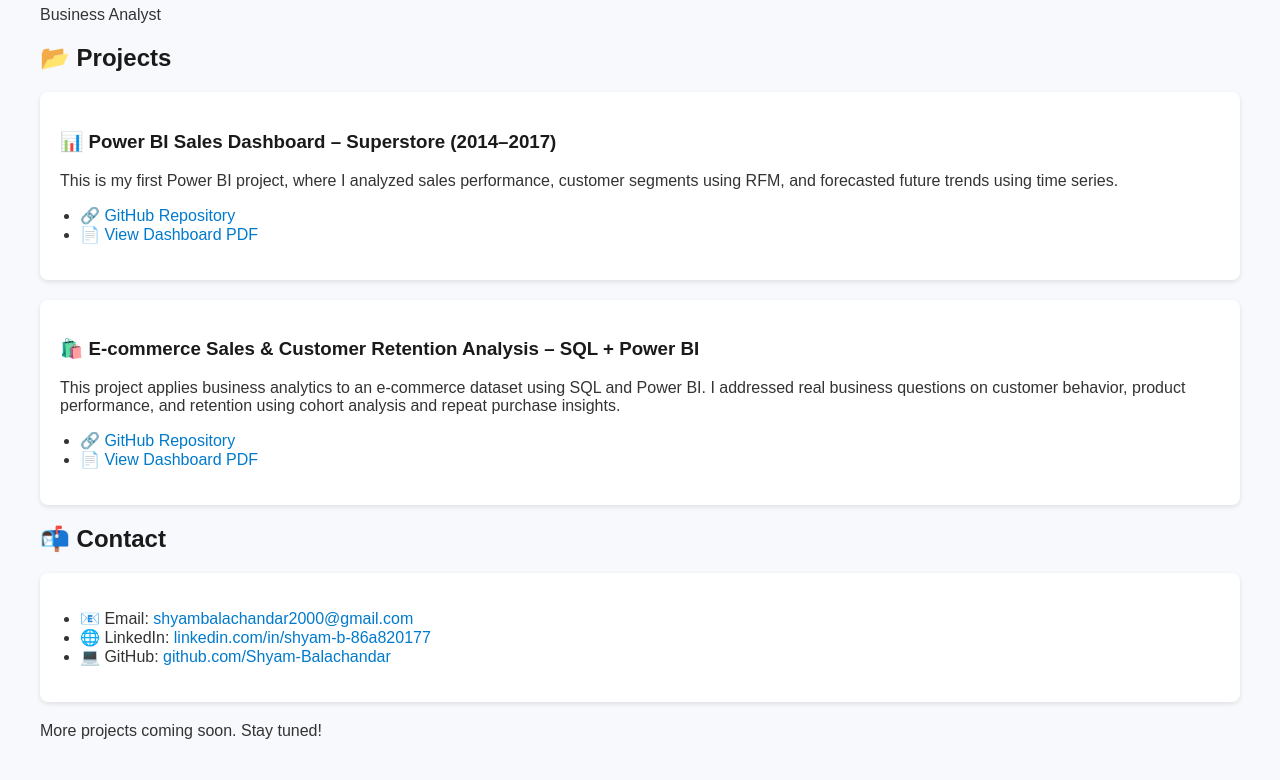
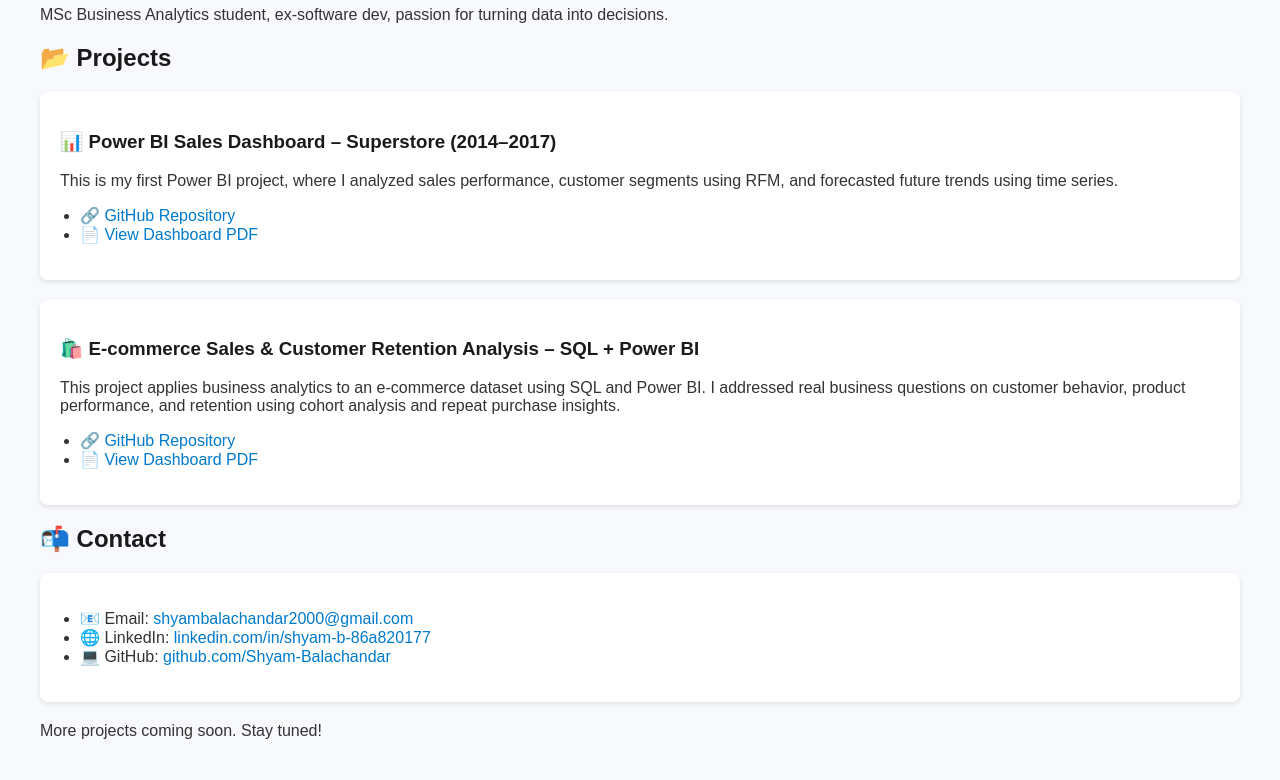
Before and after one commit to Shyam-Balachandar/shyam-balachandar.github.io, a plain HTML site: page index.html in a window 1280 px wide. Shown: the part 93-873 px from the top of the page. Drawn offline with Linux system fonts and the light colour scheme.

Commit message:
Update index.html

```diff
--- a/index.html
+++ b/index.html
@@ -34,7 +34,7 @@
 </head>
 <body>
   <h1>👋 Hi, I'm Shyam Balachandar</h1>
-  <p>Business Analyst</p>
+  <p>MSc Business Analytics student, ex-software dev, passion for turning data into decisions.</p>
 
   <h2>📂 Projects</h2>
 
```
